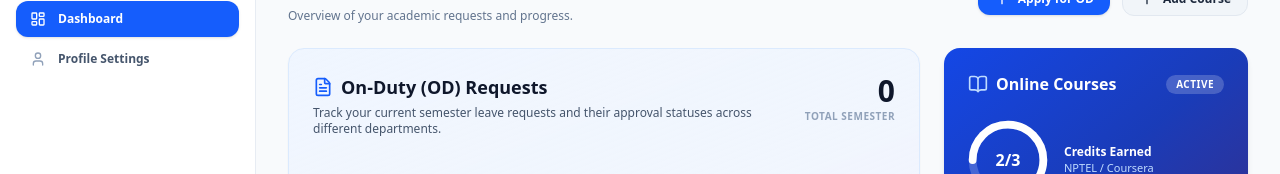
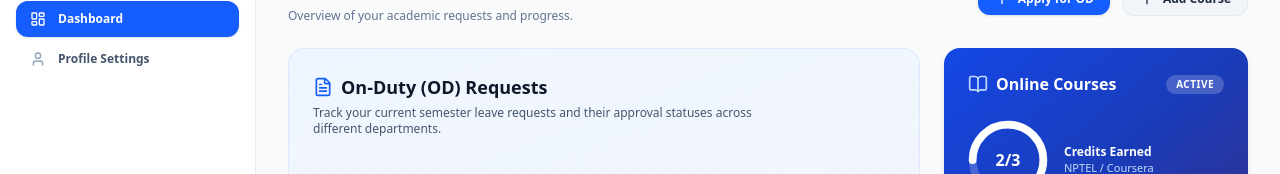
Before and after one commit to kavinkumar1603/stud360, a Next.js app: page /1 in a window 1280 px wide. Shown: the part 122-296 px from the top of the page. Built offline with nearby package versions, Linux system fonts and the light colour scheme; no server answers; the database is empty; sample sign-in values are in the browser's storage.

Commit message:
feat: add DashboardView component for student tracking of OD requests and courses

```diff
--- a/src/components/student/DashboardView.tsx
+++ b/src/components/student/DashboardView.tsx
@@ -109,12 +109,7 @@ export const DashboardView: React.FC<DashboardViewProps> = ({
               </p>
             </div>
 
-            <div className="text-right shrink-0">
-              <span className="text-3xl font-extrabold text-slate-900">{studentODs.length}</span>
-              <span className="text-[10px] font-bold text-slate-400 block uppercase tracking-wider">
-                Total Semester
-              </span>
-            </div>
+
           </div>
 
           {/* 3 Status Stat Boxes */}
```
